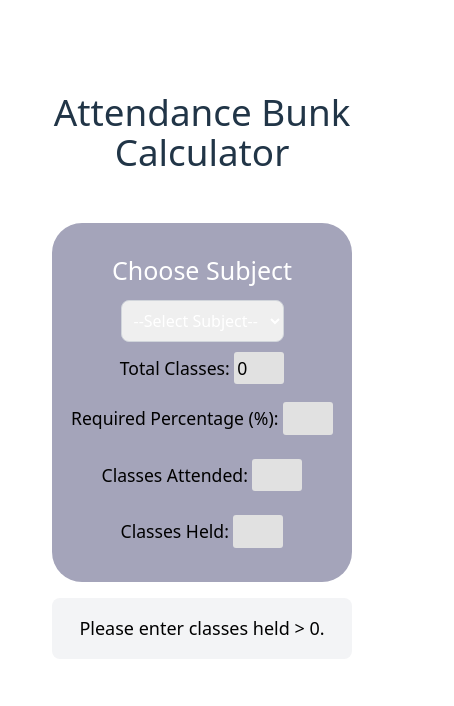
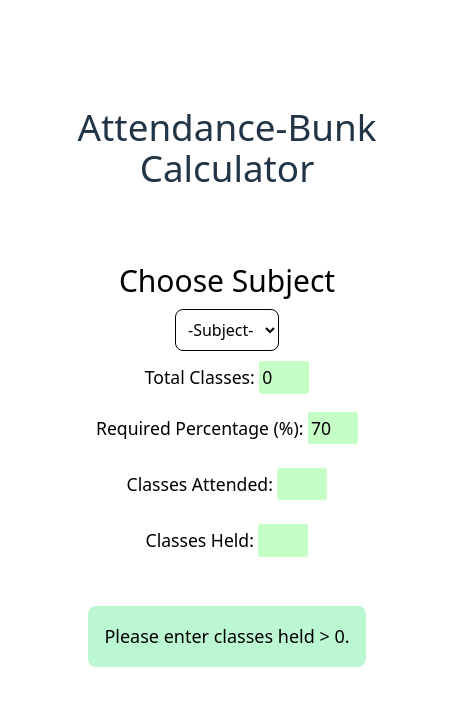
Before and after one commit to kowshikramtg/Attendance-Calculator, a React (Vite) app: page / in a window 390 px wide. Shown: the top 706 px of the page, 454 px wide, since content can reach past the window. Built offline with nearby package versions, Linux system fonts and the light colour scheme.

Commit message:
css styling

```diff
--- a/src/AttendanceCalculator.css
+++ b/src/AttendanceCalculator.css
@@ -3,14 +3,14 @@
 }
 
 .inner-box{
-    background-color: #a4a4ba;
+    background-color: #ffffff;
     padding: 10px;
     display: flex;
     flex-direction : column;
     align-items: center;
     justify-content: center;
     border-radius : 30px;
-    width : 600px;
+    width : 350px;
     margin-bottom: 15px;
 }
 .title{
@@ -24,7 +24,8 @@
 
 }
 .inner-box input{
-    background-color: rgba(225, 225, 225, 1);
+    background-color: rgb(199, 219, 199);
+    background-color: rgba(191, 255, 191, 0.879);
     color: #000;
     border: none;
     width: 50px;
@@ -52,9 +53,6 @@ input[type=number] {
 
 
 @media (max-width : 700px){
-    .inner-box{
-        width : 500px;
-    }
     .title{
         font-size : 2.0rem;
     }
@@ -65,7 +63,7 @@ input[type=number] {
 }
 @media (max-width : 550px){
     .inner-box{
-        width : 300px;
+        width : 350px;
     }
     .title{
         font-size : 2.3rem;
--- a/src/AttendanceCalculator.jsx
+++ b/src/AttendanceCalculator.jsx
@@ -3,7 +3,7 @@ import "./AttendanceCalculator.css";
 
 function AttendanceCalculator() {
   const [totalClasses, setTotalClasses] = useState(0);
-  const [requiredPercent, setRequiredPercent] = useState("");
+  const [requiredPercent, setRequiredPercent] = useState(70);
   const [attended, setAttended] = useState("");
   const [held, setHeld] = useState("");
 
@@ -35,36 +35,48 @@ function AttendanceCalculator() {
     const needToAttend = Math.max(0, Math.ceil(neededDouble));
 
     if (needToAttend > remaining) {
-      return `It's not possible to reach your required attendance percentage.
-Attend all ${remaining} remaining classes to reach the maximum possible percentage, which is required.`;
+      return (
+      <>
+        It's not possible to reach your required attendance %<br />
+        Attend all <span className="font-bold">{remaining}</span> remaining classes to reach the minimum possible percentage.
+      </>
+      );
     }
-
-    return `Present % = ${presentPer.toFixed(2)}%
-You can bunk Max ${
-      remaining - needToAttend
-    } classes & still maintain ${rqPercent}%`;
+    if((remaining-needToAttend) === 0){
+      return(
+        <>No more classes to bunk & not in any danger.<br/> <span className="font-bold">Attend regularly</span></>
+      )
+    }
+    return (
+      <>
+      Present % = {presentPer.toFixed(2)}%<br/>
+You can bunk Max <span className="font-bold">{
+  remaining - needToAttend
+}</span> classes & still maintain {rqPercent}%
+</>
+  )
   };
 
   return (
-    <div style={{ padding: "20px", fontFamily: "Arial" }}>
-      <h1 className="title">Attendance Bunk Calculator</h1>
+    <div className="flex flex-col items-center justify-center h-100vh" style={{ padding: "20px", fontFamily: "Arial" }}>
+      <h1 className="title"> Attendance-Bunk Calculator</h1>
       <div className="inner-box">
         {/* DropDown  */}
-        <div className="flex flex-col items-center justify-center min-l-screen text-white ">
+        <div className="flex flex-col items-center justify-center min-l-screen text-white">
           <div className=" p-6 w-80">
             <h1
-              className="sm:text-2xl md:text-xl mb-4 text-center"
-              style={{ fontSize: "25px" }}
+              className="sm:text-2xl md:text-xl mb-3 -mt-2 text-center text-black"
+              style={{ fontSize: "30px" }}
             >
               Choose Subject
             </h1>
             <select
               onChange={handleChange}
-              className="w-half p-2 rounded-lg border border-gray-300 focus:outline-none focus:ring-2 focus:ring-white"
+              className="w-half p-2 rounded-lg text-black bg-white focus:outline-black focus:ring-2 focus:ring-white border border-black"
             >
-              <option value="">--Select Subject--</option>
+              <option value="" className="text-black">-Subject-</option>
               {Object.keys(subjectData).map((subject) => (
-                <option key={subject} value={subject}>
+                <option key={subject} value={subject} className="bg-white text-black">
                   {subject}
                 </option>
               ))}
@@ -116,12 +128,12 @@ You can bunk Max ${
       </div>
 
       <h2
-        className="text-lg  sm:text-xl  leading-relaxed p-4 mt-4 rounded-lg bg-gray-100 text-black"
+        className="text-lg  sm:text-xl  leading-relaxed p-4 mt-0 rounded-lg bg-green-200 text-black"
         style={{ whiteSpace: "pre-line" }}
       >
         {calculate()}
       </h2>
-      <h2 className="text-sm leading-relaxed p-4 mt-4 rounded-lg bg-black-100 text-white">This is a calculated number, it may varry to real-time scenario</h2>
+      <h2 className="text-sm leading-relaxed p-4 -mt-2 rounded-lg bg-black-100 text-white">This is a calculated number, it may varry to real-time scenario</h2>
     </div>
   );
 }
```
